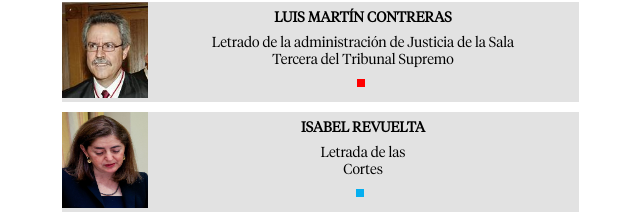
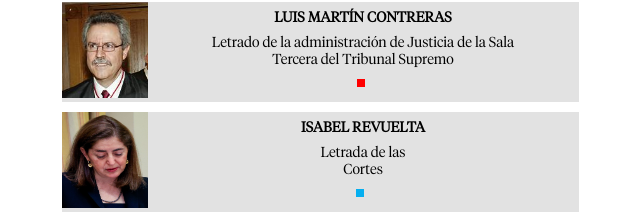
Before and after one commit to bmgoitia/vocales_cgpj, a plain HTML site: page index.html in a window 1280 px wide. Shown: the part 2079-2298 px from the top of the page, 320-960 px from the left. Drawn offline with nearby package versions, Linux system fonts and the light colour scheme; a script that the page names is missing.

Commit message:
Update index.html

```diff
--- a/index.html
+++ b/index.html
@@ -378,7 +378,7 @@
 
       <div class="item">
         <div class="img">
-          <img src="img/cortes.jpeg" alt="Almeida">
+          <img src="img/cortes2.png" alt="Revuelta">
         </div>
         <div class="data">
           <p class="name">Isabel Revuelta </p>
```
